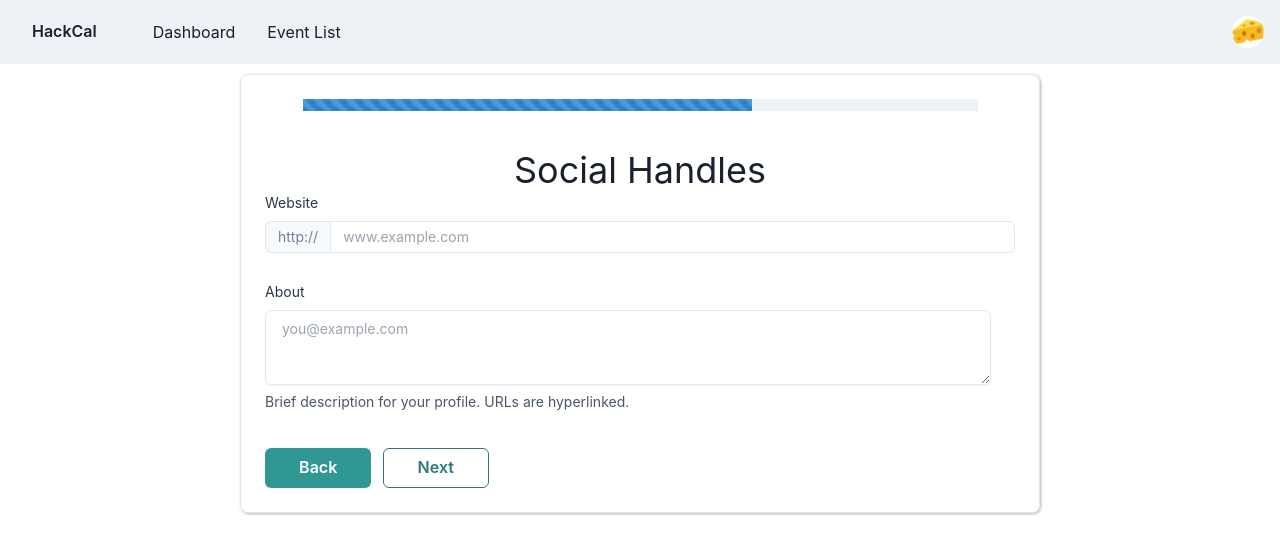
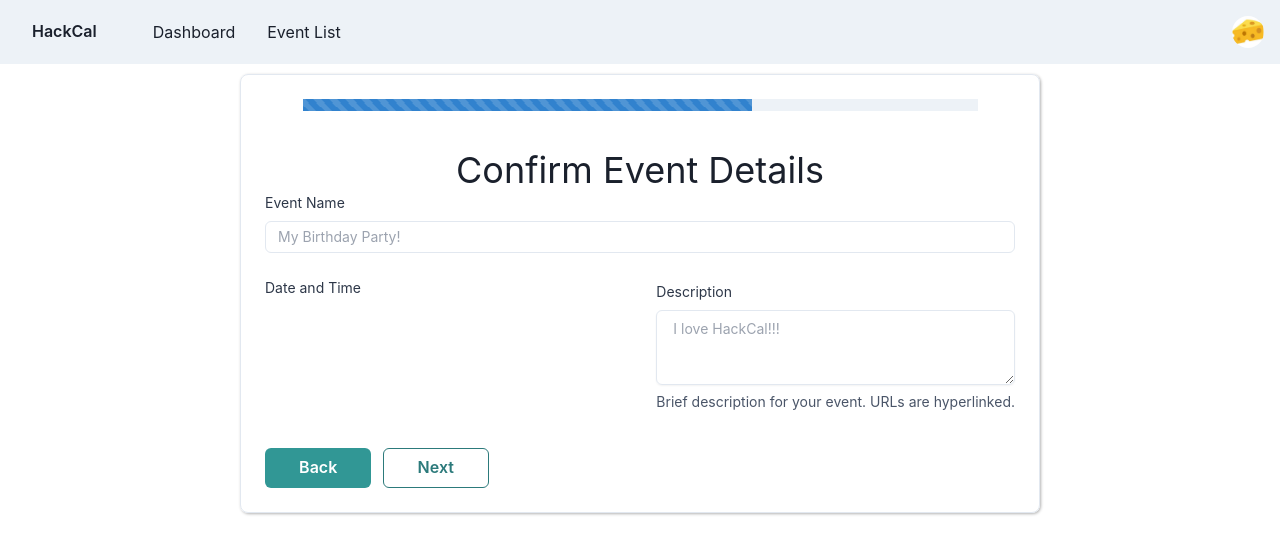
Before and after one commit to SamayDesai/HackCal, a Next.js app: page / in a window 1280 px wide. Both pictures are taken after a click on the button "Next". Shown: the top 554 px of the page. Built offline with nearby package versions, Linux system fonts and the light colour scheme.

Commit message:
add dropzone file selection functionality

```diff
--- a/src/components/event-form.tsx
+++ b/src/components/event-form.tsx
@@ -30,21 +30,14 @@ const Form1 = () => {
   const handleClick = () => setShow(!show)
   return (
     <>
-    {/* <Heading w="100%" textAlign={'center'} fontWeight="normal" mb="2%">
-      User Registration
-    </Heading>
-    <FormControl mt="2%">
-      <FormLabel htmlFor="email" fontWeight={'normal'}>
-        Email address
-      </FormLabel>
-      <Input id="email" type="email" />
-      <FormHelperText>We&apos;ll never share your email.</FormHelperText>
-    </FormControl> */}
-    <FileUpload>
+      <Heading w="100%" textAlign={'center'} fontWeight="normal" mb="2%">
+        Scan Your Picture!
+      </Heading>
+      <FileUpload>
 
-    </FileUpload>
+      </FileUpload>
 
-  </>
+    </>
 
 
   )
@@ -54,7 +47,7 @@ const Form2 = () => {
   return (
     <>
       <Heading w="100%" textAlign={'center'} fontWeight="normal">
-        Social Handles
+        Confirm Event Details
       </Heading>
       <SimpleGrid columns={1} spacing={6}>
         <FormControl as={GridItem} colSpan={[3, 2]}>
@@ -65,27 +58,30 @@ const Form2 = () => {
             _dark={{
               color: 'gray.50',
             }}>
-            Website
+            Event Name
           </FormLabel>
           <InputGroup size="sm">
-            <InputLeftAddon
-              bg="gray.50"
-              _dark={{
-                bg: 'gray.800',
-              }}
-              color="gray.500"
-              rounded="md">
-              http://
-            </InputLeftAddon>
             <Input
               type="tel"
-              placeholder="www.example.com"
+              placeholder="My Birthday Party!"
               focusBorderColor="brand.400"
               rounded="md"
             />
           </InputGroup>
         </FormControl>
+        <FormControl>
+          <FormLabel
+            fontSize="sm"
+            fontWeight="md"
+            color="gray.700"
+            _dark={{
+              color: 'gray.50',
+            }}>
+            Date and Time
+          </FormLabel>
 
+          {/* location and  */}
+        </FormControl>
         <FormControl id="email" mt={1}>
           <FormLabel
             fontSize="sm"
@@ -94,10 +90,10 @@ const Form2 = () => {
             _dark={{
               color: 'gray.50',
             }}>
-            About
+            Description
           </FormLabel>
           <Textarea
-            placeholder="you@example.com"
+            placeholder="I love HackCal!!!"
             rows={3}
             shadow="sm"
             focusBorderColor="brand.400"
@@ -106,7 +102,7 @@ const Form2 = () => {
             }}
           />
           <FormHelperText>
-            Brief description for your profile. URLs are hyperlinked.
+            Brief description for your event. URLs are hyperlinked.
           </FormHelperText>
         </FormControl>
       </SimpleGrid>
@@ -165,7 +161,7 @@ export default function EventForm() {
             {step === 3 ? (
               <Button
                 w="7rem"
-                colorScheme="red"
+                colorScheme="teal"
                 variant="solid"
                 onClick={() => {
                   toast({
--- a/src/components/ui/file-upload.tsx
+++ b/src/components/ui/file-upload.tsx
@@ -1,5 +1,8 @@
 "use client";
 import { useState } from "react";
+import {
+    Button,
+  } from '@chakra-ui/react'
 
 export default function FileUpload() {
   const [file, setFile] = useState<string>();
@@ -19,26 +22,26 @@ export default function FileUpload() {
             e.preventDefault();
             setFileEnter(false);
           }}
-        //   onDrop={(e) => {
-        //     e.preventDefault();
-        //     setFileEnter(false);
-        //     if (e.dataTransfer.items) {
-        //       [...e.dataTransfer.items].forEach((item, i) => {
-        //         if (item.kind === "file") {
-        //           const file = item.getAsFile();
-        //           if (file) {
-        //             let blobUrl = URL.createObjectURL(file);
-        //             setFile(blobUrl);
-        //           }
-        //           console.log(`items file[${i}].name = ${file?.name}`);
-        //         }
-        //       });
-        //     } else {
-        //       [...e.dataTransfer.files].forEach((file, i) => {
-        //         console.log(`… file[${i}].name = ${file.name}`);
-        //       });
-        //     }
-        //   }}
+          onDrop={(e) => {
+            e.preventDefault();
+            setFileEnter(false);
+            if (e.dataTransfer.items) {
+              [...e.dataTransfer.items].forEach((item, i) => {
+                if (item.kind === "file") {
+                  const file = item.getAsFile();
+                  if (file) {
+                    let blobUrl = URL.createObjectURL(file);
+                    setFile(blobUrl);
+                  }
+                  console.log(`items file[${i}].name = ${file?.name}`);
+                }
+              });
+            } else {
+              [...e.dataTransfer.files].forEach((file, i) => {
+                console.log(`… file[${i}].name = ${file.name}`);
+              });
+            }
+          }}
           className={`${
             fileEnter ? "border-4" : "border-2"
           } mx-auto  bg-white flex flex-col w-full max-w-xs h-72 border-dashed items-center justify-center`}
@@ -47,7 +50,7 @@ export default function FileUpload() {
             htmlFor="file"
             className="h-full flex flex-col justify-center text-center"
           >
-            Click to upload or drag and drop
+            Upload or Drop Your Image!
           </label>
           <input
             id="file"
@@ -57,10 +60,15 @@ export default function FileUpload() {
                 console.log(e.target.files);
                 let files = e.target.files;
                 if (files && files[0]) {
+                  if (files[0].type.startsWith('image/')) {
                     let blobUrl = URL.createObjectURL(files[0]);
                     setFile(blobUrl);
+                  } else {
+                    alert('Please select an image file');
+                  }
                 }
               }}
+
           />
         </div>
       ) : (
@@ -70,12 +78,14 @@ export default function FileUpload() {
             data={file}
             type="image/png" //need to be updated based on type of file
           />
-          <button
+          <Button
             onClick={() => setFile("")}
-            className="px-4 mt-10 uppercase py-2 tracking-widest outline-none bg-red-600 text-white rounded"
+            className="px-4 mt-4 py-2"
+            colorScheme="teal"
+            variant="outline"
           >
             Reset
-          </button>
+          </Button>
         </div>
       )}
     </div>
--- a/tsconfig.json
+++ b/tsconfig.json
@@ -1,5 +1,6 @@
 {
   "compilerOptions": {
+    "downlevelIteration": true,
     "lib": ["dom", "dom.iterable", "esnext"],
     "allowJs": true,
     "skipLibCheck": true,
```
Lines whose indentation alone changed are shown as unchanged.
